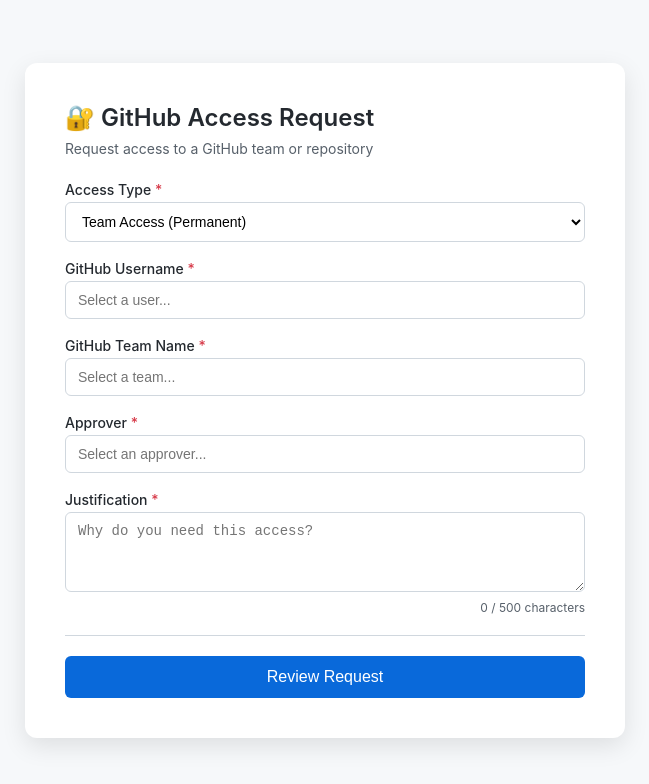
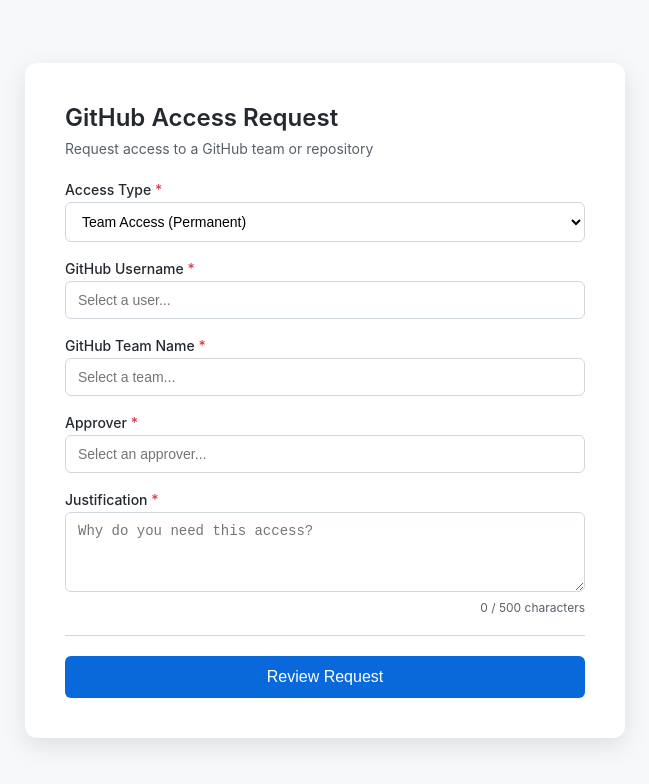
Before and after one commit to pujaorg/access-requests, a plain HTML site: page docs/index.html in a window 1280 px wide. Shown: the whole page, without its empty margins (315-964 px from the left). Drawn offline with Linux system fonts and the light colour scheme; no server answers.

Commit message:
Update index.html

```diff
--- a/docs/index.html
+++ b/docs/index.html
@@ -199,7 +199,7 @@
 </head>
 <body>
     <div class="container">
-        <h1>🔐 GitHub Access Request</h1>
+        <h1>GitHub Access Request</h1>
         <p class="subtitle">Request access to a GitHub team or repository</p>
 
         <form id="accessForm">
```
